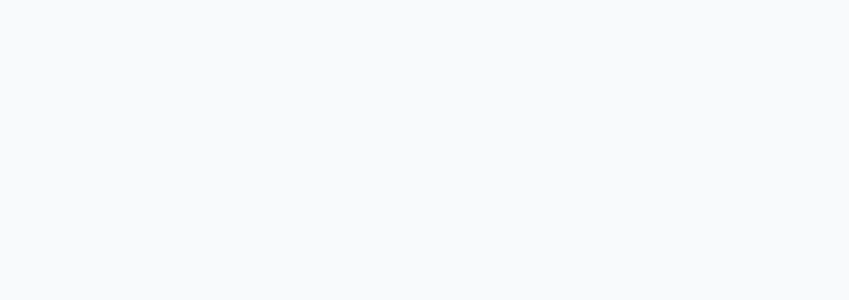
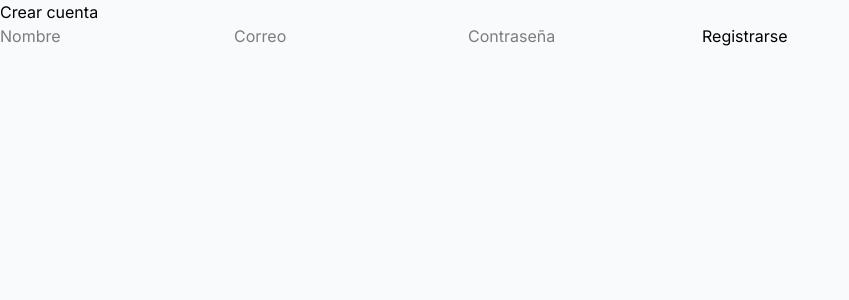
Before and after one commit to FiorellaOrdenesss/PFFront, a React (Vite) app: page /register in a window 1280 px wide. Before the commit this address had no page. Shown: the top 300 px of the page, without its empty margins (0-849 px from the left). Built offline with nearby package versions, Linux system fonts and the light colour scheme.

Commit message:
cambios fio

```diff
--- a/src/pages/Home.jsx
+++ b/src/pages/Home.jsx
@@ -224,12 +224,14 @@ function Home() {
                 <span className="estado">
                   {b.disponibilidad ? "Activo" : "Inactivo"}
                 </span>
+                <div>
                   <button onClick={() => handleUpdateBeneficio(b.id)}>
                     ✏️ Editar
                   </button>
                   <button onClick={() => handleDeleteBeneficio(b.id)}>
                     🗑️ Eliminar
                   </button>
+                </div>
               </div>
             ))
           )}
--- a/src/pages/Login.jsx
+++ b/src/pages/Login.jsx
@@ -1,6 +1,6 @@
 import { useState } from "react";
 import { login } from "../services/auth";
-import { useNavigate } from "react-router-dom";
+import { useNavigate, Link } from "react-router-dom";
 import "./Login.css";
 
 function Login() {
@@ -43,6 +43,11 @@ function Login() {
       </form>
 
       {error && <p className="error">{error}</p>}
+
+      {/* Enlace hacia Register */}
+      <p>
+        ¿No estás registrado? <Link to="/register">Crea tu cuenta aquí</Link>
+      </p>
     </div>
   );
 }
--- /dev/null
+++ b/src/pages/Register.jsx
@@ -0,0 +1,52 @@
+// pages/ Register.jsx
+import { useState } from "react";
+import { registerUsuario } from "../services/usuarios";
+import { useNavigate } from "react-router-dom";
+import "./pages.css";
+
+function Register() {
+  const [nombre, setNombre] = useState("");
+  const [email, setEmail] = useState("");
+  const [password, setPassword] = useState("");
+  const navigate = useNavigate();
+
+  const handleSubmit = async (e) => {
+    e.preventDefault();
+    try {
+      await registerUser({ nombre, email, password });
+      alert("Usuario registrado con éxito. Ahora puedes iniciar sesión.");
+      navigate("/login"); // redirige al login
+    } catch (err) {
+      alert("Error al registrarte");
+    }
+  };
+
+  return (
+    <div className="register-container">
+      <h2>Crear cuenta</h2>
+      <form onSubmit={handleSubmit}>
+        <input
+          type="text"
+          placeholder="Nombre"
+          value={nombre}
+          onChange={(e) => setNombre(e.target.value)}
+        />
+        <input
+          type="email"
+          placeholder="Correo"
+          value={email}
+          onChange={(e) => setEmail(e.target.value)}
+        />
+        <input
+          type="password"
+          placeholder="Contraseña"
+          value={password}
+          onChange={(e) => setPassword(e.target.value)}
+        />
+        <button type="submit">Registrarse</button>
+      </form>
+    </div>
+  );
+}
+
+export default Register;
--- a/src/routes/AppRoutes.jsx
+++ b/src/routes/AppRoutes.jsx
@@ -8,6 +8,7 @@ import Turnos from "../pages/Turnos";
 import Mensajes from "../pages/Mensajes";
 import Perfil from "../pages/Perfil";
 import Configuracion from "../pages/Configuracion";
+import Register from "../pages/Register";
 
 function AppRoutes() {
   return (
@@ -22,6 +23,7 @@ function AppRoutes() {
         <Route path="/mensajes" element={<Mensajes />} />
         <Route path="/perfil" element={<Perfil />} />
         <Route path="/configuracion" element={<Configuracion />} />
+        <Route path="/register" element={<Register />} />
       </Routes>
     </BrowserRouter>
   );
```
Lines whose indentation alone changed are shown as unchanged.
